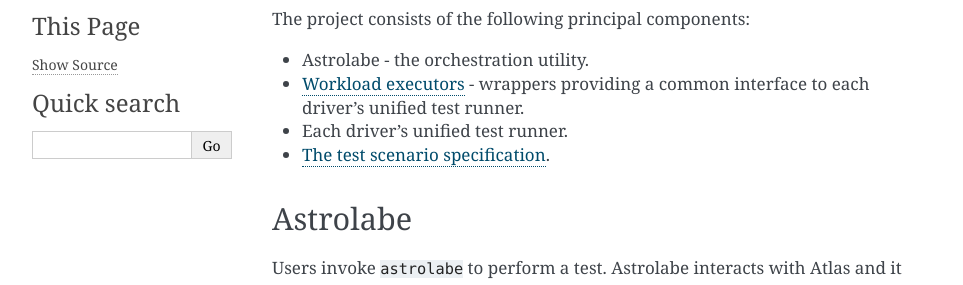
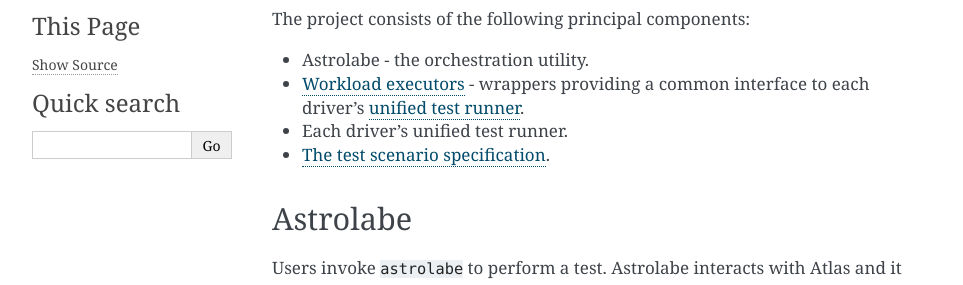
Before and after one commit to mongodb-labs/drivers-atlas-testing, a Sphinx documentation site: the page built from docs/source/architecture.rst, in a window 1280 px wide and 1400 px high. Shown: the part 264-549 px from the top of the window, without its empty margins (148-1111 px from the left). Built offline with Sphinx 7.4.7, drawn with Linux system fonts in a browser that asks for light colours; some of the changed lines change nothing that is shown; some of the changed text lies outside the part shown.

Commit message:
add links

```diff
--- a/docs/source/architecture.rst
+++ b/docs/source/architecture.rst
@@ -10,7 +10,7 @@
 
 - Astrolabe - the orchestration utility.
 - :doc:`Workload executors <spec-workload-executor>` - wrappers providing
-  a common interface to each driver's unified test runner.
+  a common interface to each driver's `unified test runner <https://github.com/mongodb/specifications/blob/master/source/unified-test-format/unified-test-format.rst>`_.
 - Each driver's unified test runner.
 - :doc:`The test scenario specification <spec-test-format>`.
 
@@ -61,7 +61,7 @@
   from Astrolabe, and passes it to the unified test runner.
 - Sets up a termination signal handler.
 - Invokes the unified test runner to execute the workload, which ordinarily
-  contains a ``loop`` operation.
+  contains a `loop operation <https://github.com/mongodb/specifications/blob/master/source/unified-test-format/unified-test-format.rst#loop>`_.
 - When the termination signal is received from Astrolabe, instructs the
   unified test runner to stop looping.
 - Collects the number of iterations and successful operations performed by
```
